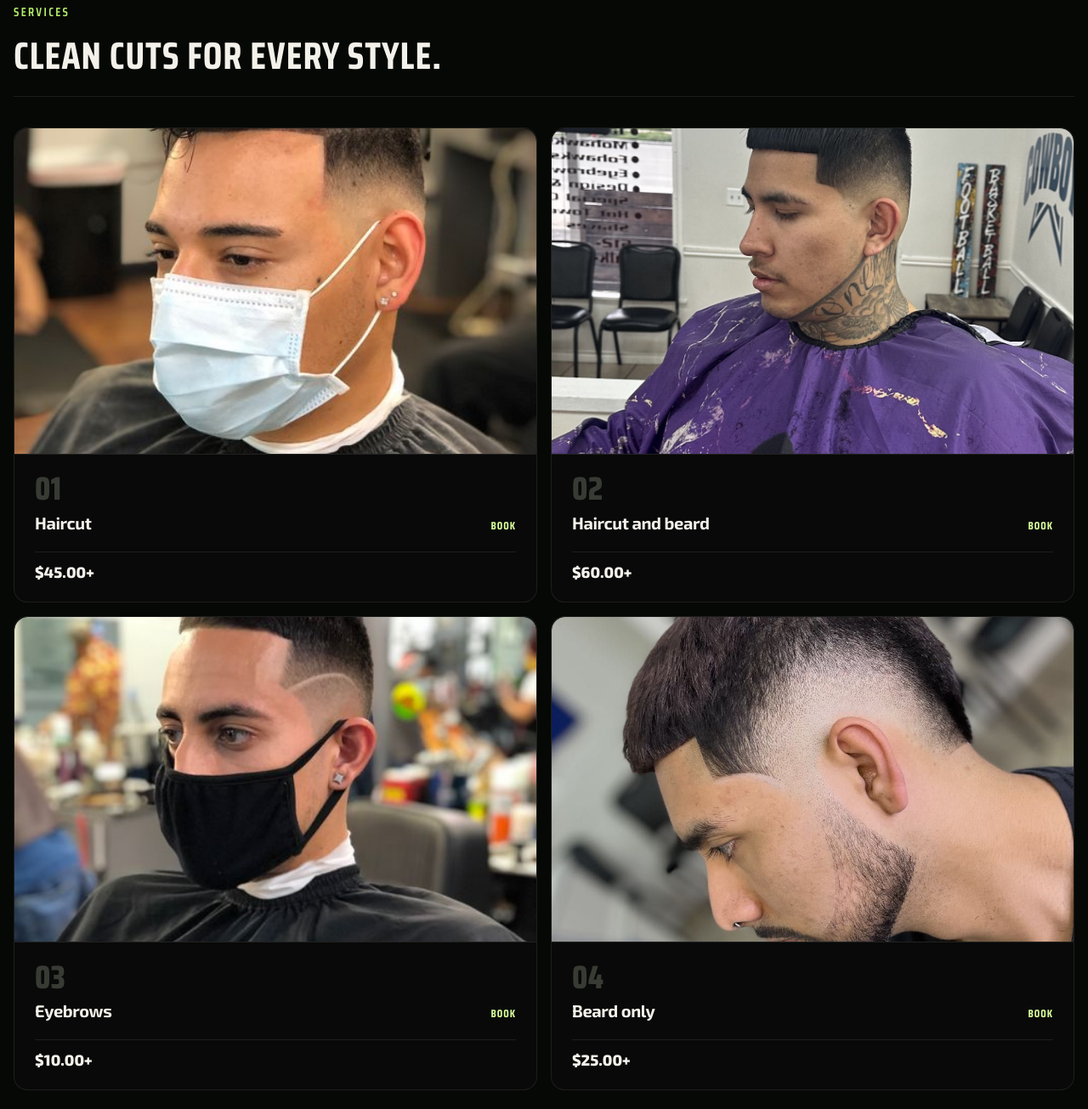
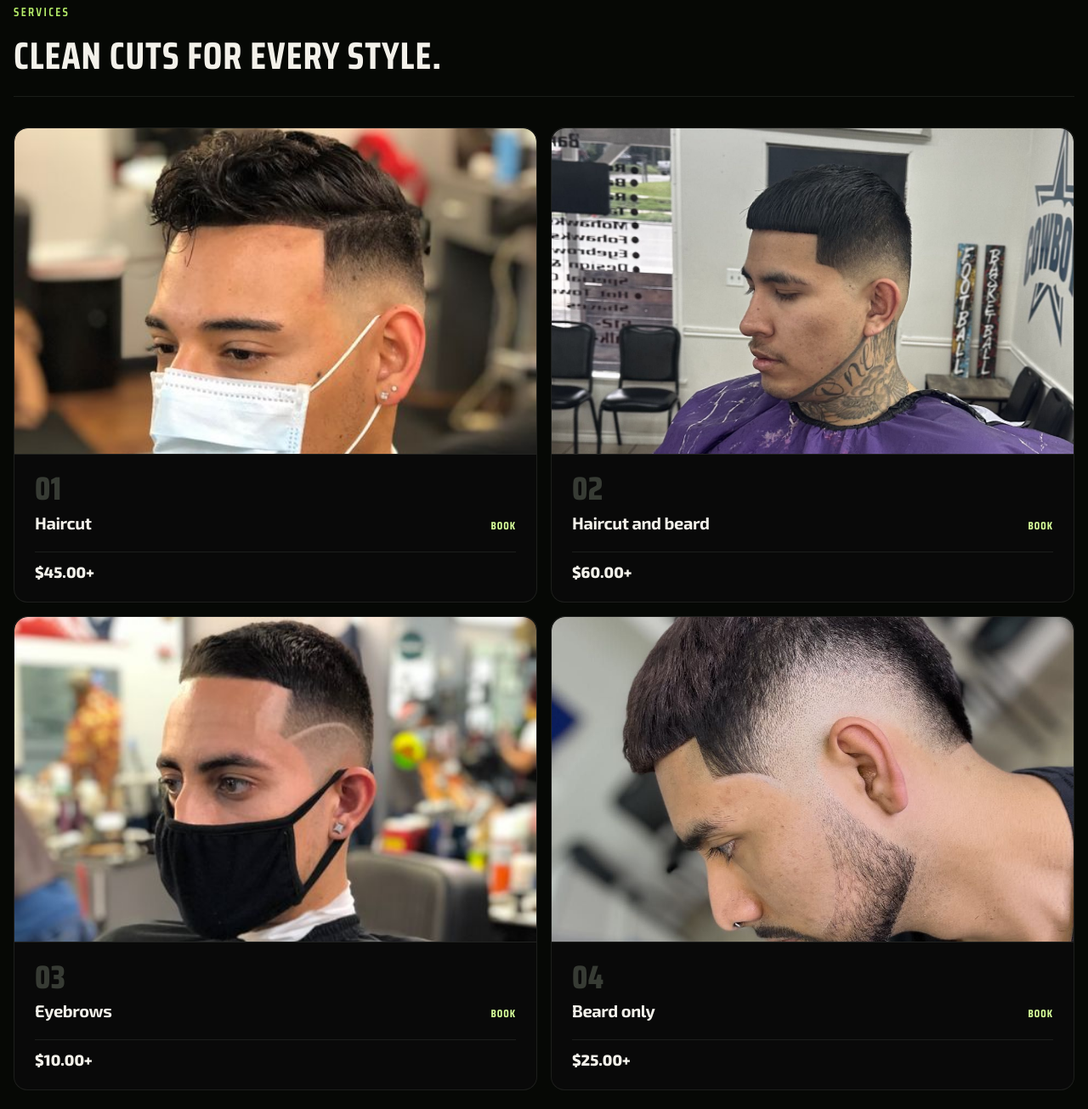
Before and after one commit to rishydeosthali/fade-lab, a website built with Vite: page index.html in a window 1280 px wide. Shown: the part 2094-3399 px from the top of the page at 85% size. Built offline with nearby package versions, Linux system fonts and the light colour scheme; a script that the page names is missing.

Commit message:
slight image changes

```diff
--- a/index.html
+++ b/index.html
@@ -111,8 +111,8 @@
             loading="lazy" decoding="async" />
         </div>
         <div class="about-scatter-frame">
-          <img src="assets/photos/photo-07.jpeg" alt="Fade Lab haircut and style work" width="800" height="600"
-            loading="lazy" decoding="async" />
+          <img src="/shop_pic1.jpeg" alt="Fade Lab shop floor and clients" width="800" height="600" loading="lazy"
+            decoding="async" />
         </div>
       </div>
       <div class="about-layout">
--- a/styles.css
+++ b/styles.css
@@ -862,6 +862,17 @@ a.about-visit-value:hover {
   object-fit: cover;
 }
 
+/* 02 · Haircut and beard — vertical crop only (no transform) */
+.services-grid .service-card:nth-child(1) .service-card-media img {
+  object-position: center 2%;
+}
+.services-grid .service-card:nth-child(2) .service-card-media img {
+  object-position: center 40%;
+}
+.services-grid .service-card:nth-child(3) .service-card-media img {
+  object-position: center 25%;
+}
+
 .service-index {
   font-family: var(--font-display);
   font-size: 2.4rem;
```
Also changed, not shown: public/shop_pic1.jpeg (added), shop_pic1.jpeg (added).
